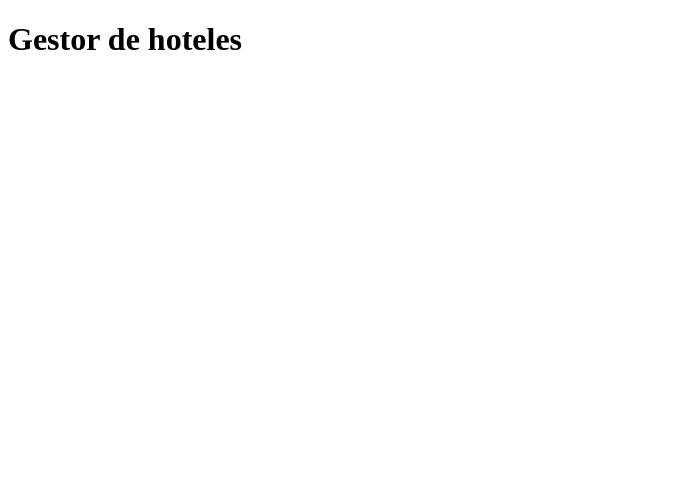
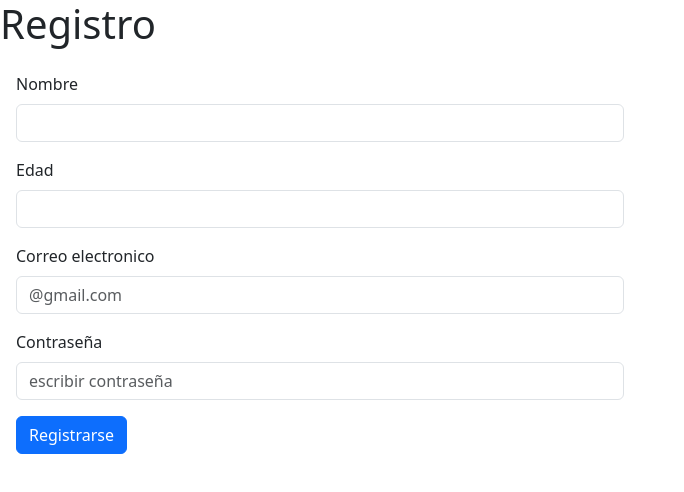
Before and after one commit to tadeo14/Gestion-Hoteles-Front, a React (Vite) app: page /registro in a window 1280 px wide. Shown: the top 492 px of the page, without its empty margins (0-684 px from the left). Built offline with nearby package versions, Linux system fonts and the light colour scheme.

Commit message:
marge commit

```diff
--- /dev/null
+++ b/api/hotelApi.js
@@ -0,0 +1,7 @@
+import axios from "axios";
+
+ const hotelApi = axios.create({
+    baseURL: "http://localhost:4000"
+ })
+
+ export default hotelApi;
--- /dev/null
+++ b/pages/Registro.jsx
@@ -0,0 +1,91 @@
+import React, { useState } from 'react'
+import { Button, Form } from 'react-bootstrap'
+import hotelApi from '../api/hotelApi';
+import Swal from 'sweetalert2'
+
+export const Registro = () => {
+  const [name, setName] = useState('');
+  const [edad, setEdad] = useState('');
+  const [email, setEmail] = useState('');
+  const [password, setPassword] = useState('');
+
+  const registroBackend = async(name, edad, email, password) => {
+    try {
+      const resp = await hotelApi.post('/auth/registro', {
+        name,
+        email,
+        edad,
+        password,
+      })
+      Swal.fire({
+        position: "center",
+        icon: "success",
+        title: "usuario creado",
+        showConfirmButton: false,
+        timer: 1500
+      });
+    } catch (error) {
+      if (error.response.status === 400) {
+        Swal.fire({
+          icon: "error",
+          title: "Oops...",
+          text: 'El usuario registrado ya existe',
+        });
+      }else if(error.response.status === 500){
+        Swal.fire({
+          icon: "error",
+          title: "Oops...",
+          text: 'Contactarse con un administrador',
+        });
+      }
+    }
+  };
+
+  const handleRegistro = (e) =>{
+    e.preventDefault();
+
+    //validaciones
+    if (name === '' || edad === '' || email === '' || password === ''){
+      return console.log('tdodos los campos son obligatorios');
+    }
+    Swal.fire({
+      position: "center",
+      icon: "success",
+      title: "usuario creado",
+      showConfirmButton: false,
+      timer: 1500
+    });
+
+    registroBackend(name, edad, email, password)
+  }
+  return (
+    <div>
+      <h1>Registro</h1>
+      <Form className='w-50 p-3' onSubmit={handleRegistro}>
+      <Form.Group className="mb-3" controlId="formBasicEmail">
+        <Form.Label>Nombre</Form.Label>
+        <Form.Control type="text" onChange={(e) => setName(e.target.value)}/>
+      </Form.Group>
+
+      <Form.Group className="mb-3" controlId="formBasicEmail">
+        <Form.Label>Edad</Form.Label>
+        <Form.Control type="number" onChange={(e) => setEdad(e.target.value)}/>
+      </Form.Group>
+
+      <Form.Group className="mb-3" controlId="formBasicEmail">
+        <Form.Label>Correo electronico</Form.Label>
+        <Form.Control type="email" placeholder="@gmail.com" onChange={(e) => setEmail(e.target.value)}/>
+      </Form.Group>
+
+      <Form.Group className="mb-3" controlId="formBasicPassword">
+        <Form.Label>Contraseña</Form.Label>
+        <Form.Control type="password" placeholder="escribir contraseña" onChange={(e) => setPassword(e.target.value)}/>
+      </Form.Group>
+
+      <Button variant="primary" type="submit">
+        Registrarse
+      </Button>
+    </Form>
+    </div>
+  )
+}
--- a/src/App.jsx
+++ b/src/App.jsx
@@ -1,11 +1,12 @@
-import { useState } from 'react'
-import viteLogo from '/vite.svg'
+import { AppRouter } from './router/AppRouter'
+import 'bootstrap/dist/css/bootstrap.min.css';
+
 
 function App() {
 
   return (
     <>
-      <h1>Gestor de hoteles</h1>
+      <AppRouter />
     </>
   )
 }
--- /dev/null
+++ b/src/router/AppRouter.jsx
@@ -0,0 +1,13 @@
+import React from 'react'
+import { BrowserRouter, Route, Routes } from 'react-router-dom'
+import { Registro } from '../../pages/Registro'
+
+export const AppRouter = () => {
+  return (
+    <BrowserRouter>
+    <Routes>
+        <Route path='/registro' element={<Registro />}/>
+    </Routes>
+    </BrowserRouter>
+  )
+}
```
Also changed, not shown: package.json (+6 -1 lines), 1 other file (tests, documents, lock files or other folders).
